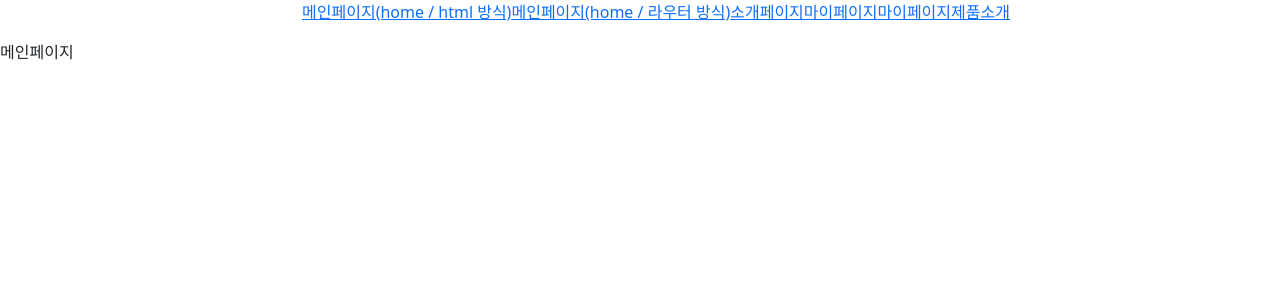
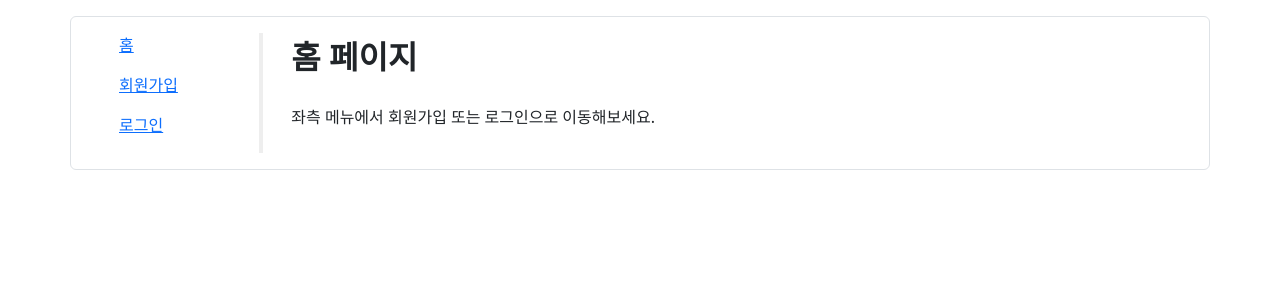
Before and after one commit to OngTK/Fullstack_Spring2, a React (Vite) app in the folder src/main/reactapp/: page / in a window 1280 px wide. Shown: the top 300 px of the page. Built offline with nearby package versions, Linux system fonts and the light colour scheme.

Commit message:
250922_1519 Task06

```diff
--- /dev/null
+++ b/src/main/reactapp/src/example/day04_250922/Task6.jsx
@@ -0,0 +1,83 @@
+import { useRef } from "react"
+import { BrowserRouter, Link, Route, Routes } from "react-router-dom"
+
+// [1] 홈페이지
+function Home(props) {
+
+    return (<><div>
+        <div className="fs-2 fw-bold mb-4">홈 페이지</div>
+        <div>좌측 메뉴에서 회원가입 또는 로그인으로 이동해보세요.</div>
+    </div></>)
+
+} // Comp end
+
+// [2] 회원가입
+function SignUp(props) {
+
+    const signupFormRef = useRef();
+    const signUp = () => {
+        console.log(signupFormRef.current.elements['signupId'].value)
+        console.log(signupFormRef.current.elements['signupPwd'].value)
+    }
+
+    return (<><div>
+        <div className="fs-2 fw-bold mb-4">회원가입 페이지</div>
+        <form ref={signupFormRef}>
+            <input type="text" placeholder="아이디" className="form-control mb-2" style={{ width: "25%" }}
+                name="signupId" />
+            <input type="password" placeholder="비밀번호" className="form-control mb-2" style={{ width: "25%" }}
+                name="signupPwd" />
+            <button type="button" className="btn btn-outline-primary" onClick={signUp}>회원가입</button>
+        </form>
+    </div></>)
+} // Comp end
+
+// [3] 로그인
+function SignIn(props) {
+
+    const signinFormRef = useRef();
+    const signIn = () => {
+        console.log( signinFormRef.current.elements['signinId'].value)
+        console.log( signinFormRef.current.elements['signupPwd'].value)
+    }
+
+    return (<><div>
+        <div className="fs-2 fw-bold mb-4">로그인 페이지</div>
+        <form ref={signinFormRef}>
+            <input type="text" placeholder="아이디" className="form-control mb-2" style={{ width: "25%" }}
+                name="signinId" />
+            <input type="password" placeholder="비밀번호" className="form-control mb-2" style={{ width: "25%" }}
+                name="signupPwd" />
+            <button type="button" className="btn btn-outline-primary" onClick={signIn} >로그인</button>
+        </form>
+    </div></>)
+
+} // Comp end
+
+// [0] 메인 컴포넌트
+export default function Task6() {
+
+    return (<>
+        <BrowserRouter>
+            <div className="container border rounded p-3 mt-3">
+                <div className="row">
+                    <div className="col-2" style={{ borderRight: "0.25rem solid #eeeeee" }}>
+                        <li style={{ listStyle: "none" }}>
+                            <ul><Link to="/">홈</Link></ul>
+                            <ul><Link to="/signup">회원가입</Link></ul>
+                            <ul><Link to="/signin">로그인</Link></ul>
+                        </li>
+                    </div>
+                    <div className="col ms-3">
+                        <Routes>
+                            <Route path="/" element={<Home />} />
+                            <Route path="/signup" element={<SignUp />} />
+                            <Route path="/signin" element={<SignIn />} />
+                        </Routes>
+                    </div>
+                </div>
+            </div>
+
+        </BrowserRouter>
+    </>)
+} // Comp end
--- a/src/main/reactapp/src/main.jsx
+++ b/src/main/reactapp/src/main.jsx
@@ -92,5 +92,8 @@ const create = createRoot(root);
 // import Conponent11 from './example/day04_250922/Component11';
 // create.render(<Conponent11/>)
 
-import Conponent12 from './example/day04_250922/Component12';
-create.render(<Conponent12/>)
+// import Conponent12 from './example/day04_250922/Component12';
+// create.render(<Conponent12/>)
+
+import Task6 from './example/day04_250922/Task6';
+create.render(<Task6/>)
```
